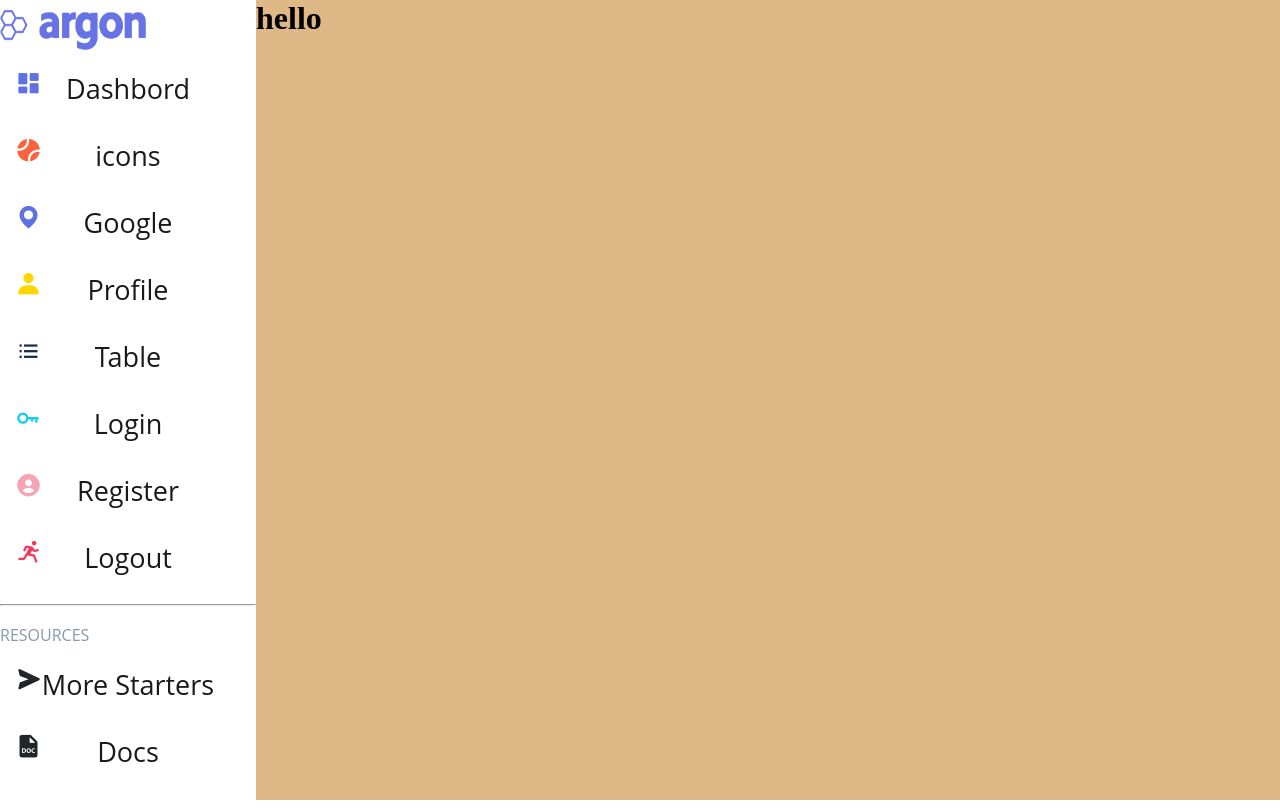
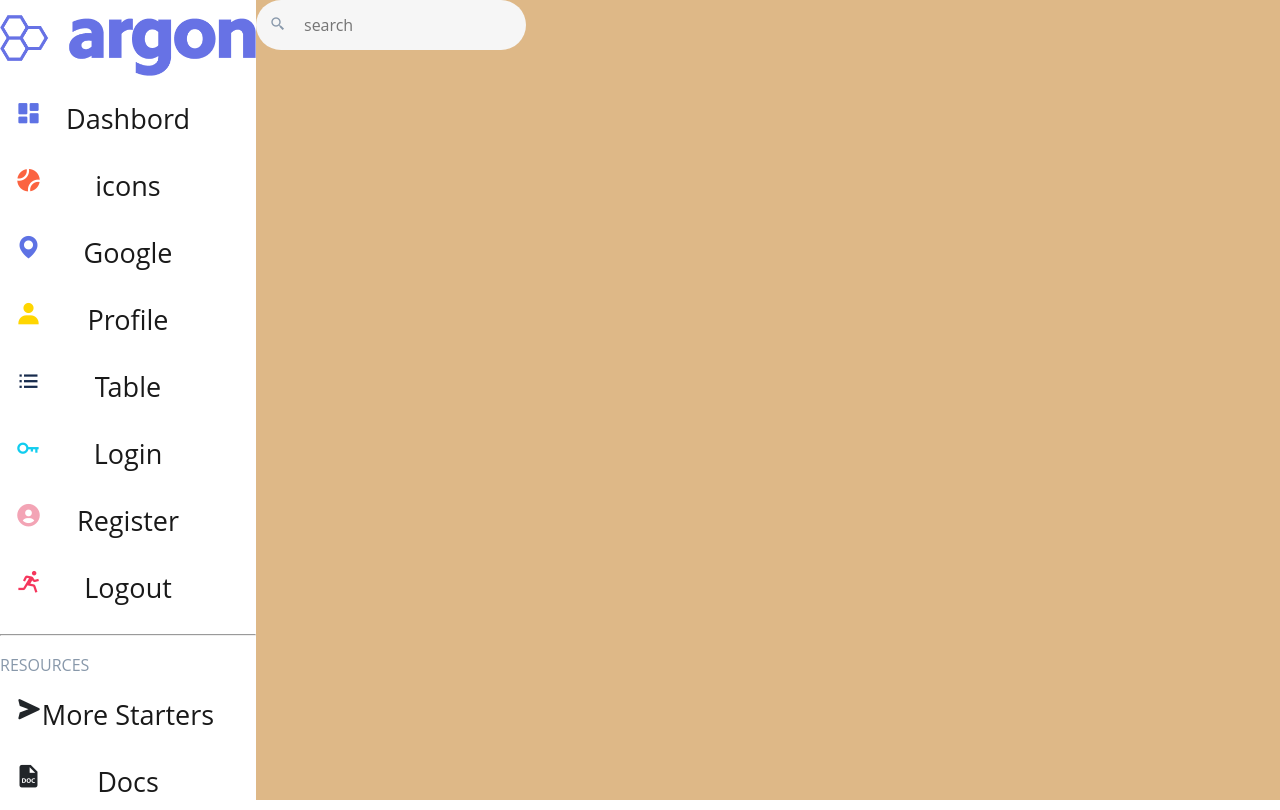
Before and after one commit to rohankatira/admin-panel, a plain HTML site: page index.html in a window 1280 px wide. Drawn offline with nearby package versions, Linux system fonts and the light colour scheme.

Commit message:
commit change

```diff
--- a/Style/global.style.css
+++ b/Style/global.style.css
@@ -98,3 +98,29 @@
     transition: 3s,ease;
     border-radius: 25px;
 }
+/* nav bar */
+.nav-links{
+    width: max-content;
+    padding: 14px;
+    border-radius: 25px;
+    background: #f6f6f6;
+    display: flex;
+}
+.input-serch{
+    background: transparent;
+    border: none ;
+    outline: none;
+    font-size: 16px;
+    margin-left: 10px;
+    font-family:'Open Sans', sans-serif ;
+    color: #8898aa;
+    align-items: start;
+}
+.bx-search-alt-2{
+    display: flex;
+    align-items: center;
+    justify-content: center;
+    color: #8898aa;
+    font-size: 16px;
+
+}
--- a/index.html
+++ b/index.html
@@ -14,7 +14,7 @@
     <!-- slider -->
     <div id="main-container">
       <div id="slider">
-        <div id="icon">
+        <div id="icon-main">
           <img
             height="100%"
             width="100%"
@@ -95,12 +95,15 @@
       </div>
       <!-- slider -->
       <div id="main">
-        <div id="Dashbord">
-          <h1>hello</h1>
-        </div>
-        <div id="icons">
-          <h1>hello webp</h1>
-        </div>
+        <header>
+          <div id="nav-links-main">
+            <div class="nav-links">
+              <i class="bx bx-search-alt-2">
+                <input class="input-serch" type="search" placeholder="search" />
+              </i>
+            </div>
+          </div>
+        </header>
       </div>
     </div>
     <script
```
